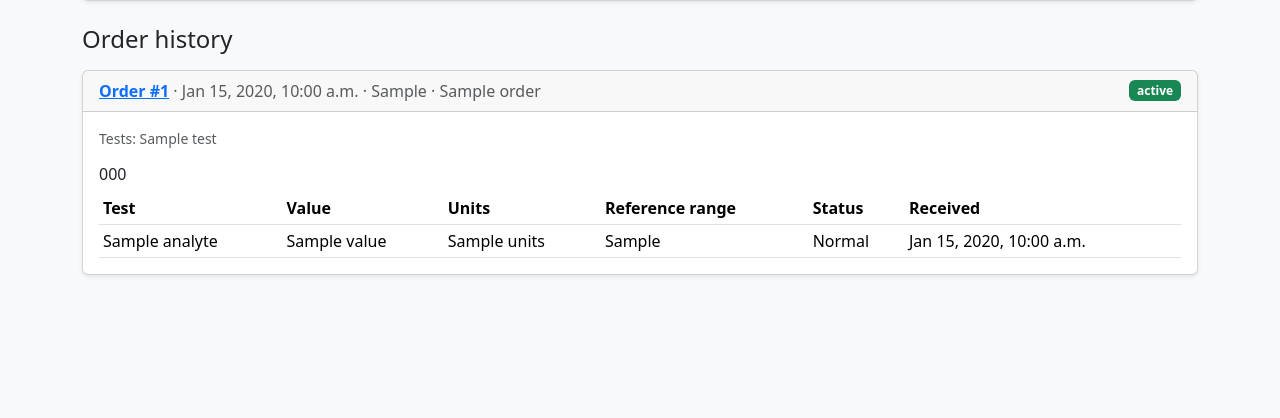
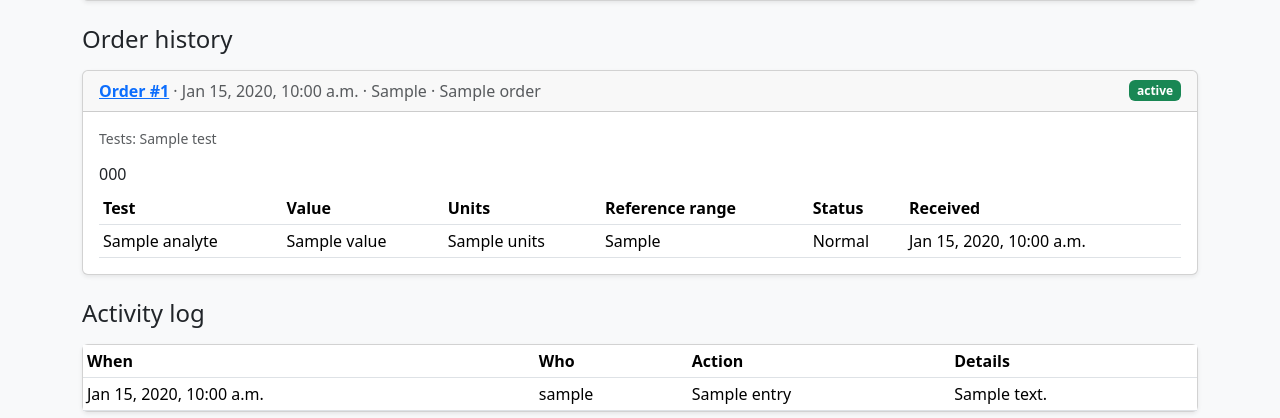
Before and after one commit to PeytonNagle/clinical-lab-mgmt-team1, a Django app: template templates/lab/patient_detail.html in a window 1280 px wide. Shown: the part 382-800 px from the top of the page. Run offline with Django 5.2, Linux system fonts and the light colour scheme; the template is opened without the code that fills it: most values are stand-ins (such as "Sample title", 1, 10 or a date in 2020).

Commit message:
SXFT-21 D4 add activity log panel to patient page, newest first

```diff
--- a/core/models.py
+++ b/core/models.py
@@ -67,3 +67,8 @@ class ActivityLog(models.Model):
 
     def __str__(self):
         return f"{self.timestamp:%Y-%m-%d %H:%M} - {self.user or 'system'} - {self.action}"
+
+    @property
+    def action_label(self):
+        """The action in readable form, e.g. "order_created" -> "Order created"."""
+        return self.action.replace("_", " ").capitalize()
--- a/templates/lab/patient_detail.html
+++ b/templates/lab/patient_detail.html
@@ -76,6 +76,35 @@
         <p class="text-muted">No orders yet</p>
     {% endfor %}
 
-    {# D4 activity log panel goes here #}
-    <div id="activity-log"></div>
+    <div id="activity-log" class="mt-4">
+        <h2 class="h4 mb-3">Activity log</h2>
+        <div class="card shadow-sm">
+            <div class="table-responsive">
+                <table class="table table-sm align-middle mb-0">
+                    <thead>
+                        <tr>
+                            <th>When</th>
+                            <th>Who</th>
+                            <th>Action</th>
+                            <th>Details</th>
+                        </tr>
+                    </thead>
+                    <tbody>
+                        {% for entry in activity %}
+                            <tr>
+                                <td class="text-nowrap">{{ entry.timestamp|date:"M j, Y, g:i a" }}</td>
+                                <td>{% if entry.user %}{{ entry.user.get_full_name|default:entry.user.username }}{% else %}System{% endif %}</td>
+                                <td>{{ entry.action_label }}</td>
+                                <td>{{ entry.details }}</td>
+                            </tr>
+                        {% empty %}
+                            <tr>
+                                <td colspan="4" class="text-center text-muted py-3">No activity yet</td>
+                            </tr>
+                        {% endfor %}
+                    </tbody>
+                </table>
+            </div>
+        </div>
+    </div>
 {% endblock %}
```
Also changed, not shown: lab/tests.py (+42 -0 lines), lab/views.py (+8 -1 lines).
